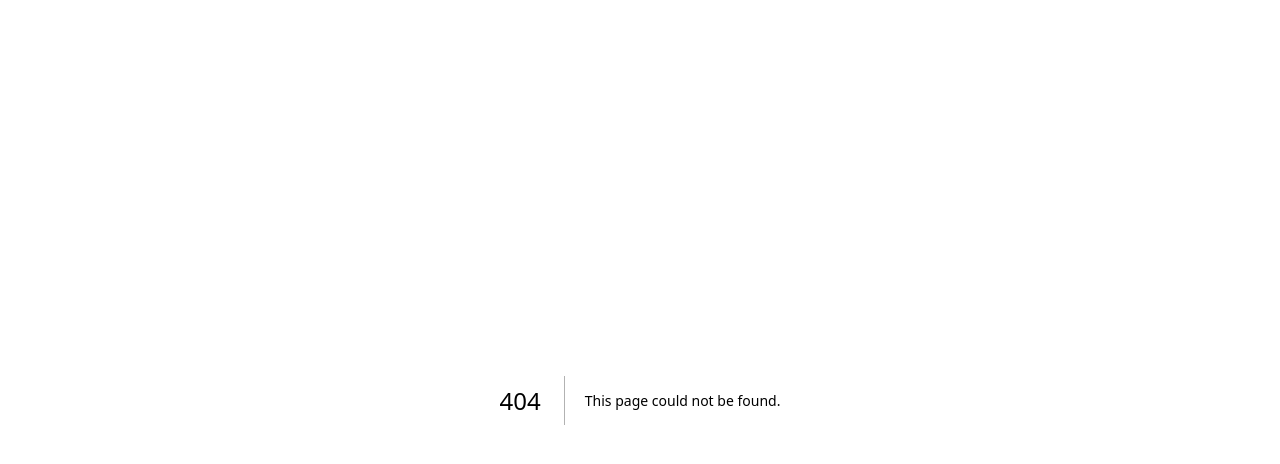
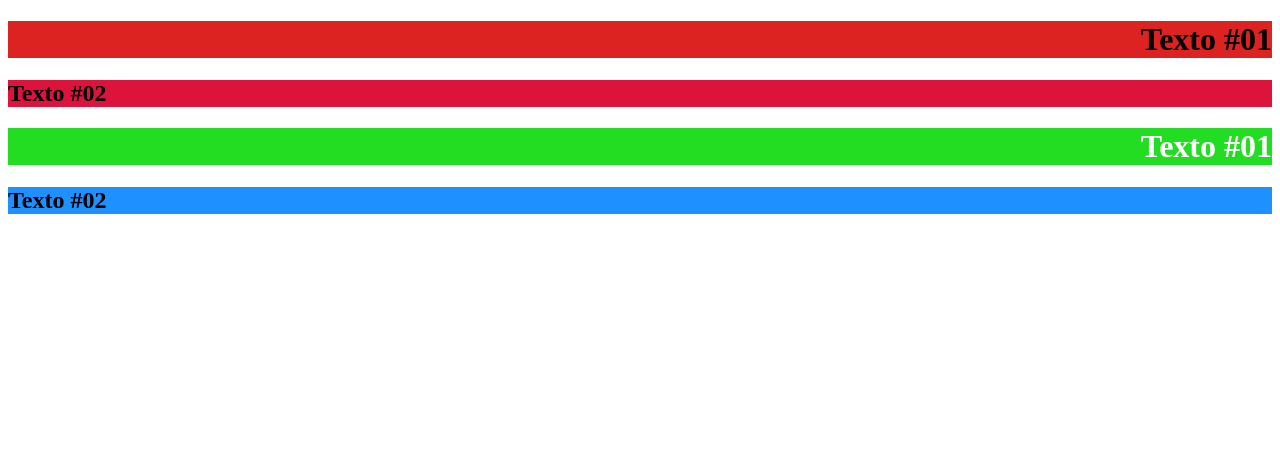
Before and after one commit to gabrielestefono/exercicios_next, a Next.js app: page /css/usandoestilo in a window 1280 px wide. Before the commit this address had no page. Shown: the top 464 px of the page. Built offline with nearby package versions, Linux system fonts and the light colour scheme.

Commit message:
Estilo condicional

```diff
--- /dev/null
+++ b/components/Estilo.jsx
@@ -0,0 +1,16 @@
+//import style from "../components/Estilo.module.css"
+
+export default function Estilo(props){
+    const classeAplicada = props.numero >= 0 ? "azul" : "vermelho"
+    const estilos = {
+        backgroundColor: props.numero >= 0 ? "#2d2" : "#d22",
+        color: props.color,
+        textAlign: props.direita ? "right" : "left"
+    }
+    return(
+        <div>
+            <h1 style={estilos}>Texto #01</h1>
+            <h2 className={classeAplicada}>Texto #02</h2>
+        </div>
+    )
+}
--- a/pages/_app.jsx
+++ b/pages/_app.jsx
@@ -1,4 +1,4 @@
-import "./css/integracao1.css";
+import "../styles/globals.css";
 
 export default function App({ Component, pageProps }) {
   return <Component {...pageProps} />
--- /dev/null
+++ b/pages/css/usandoestilo.jsx
@@ -0,0 +1,10 @@
+import Estilo from "@/components/Estilo";
+
+export default function UsandoEstilo(){
+    return(
+        <>
+            <Estilo numero={-3} color="#000" direita={true}/>
+            <Estilo numero={13} color="#fff" direita/>
+        </>
+    )
+}
--- a/styles/globals.css
+++ b/styles/globals.css
@@ -1,101 +1,16 @@
-:root {
-  --max-width: 1100px;
-  --border-radius: 12px;
-  --font-mono: ui-monospace, Menlo, Monaco, 'Cascadia Mono', 'Segoe UI Mono',
-    'Roboto Mono', 'Oxygen Mono', 'Ubuntu Monospace', 'Source Code Pro',
-    'Fira Mono', 'Droid Sans Mono', 'Courier New', monospace;
-
-  --foreground-rgb: 0, 0, 0;
-  --background-start-rgb: 214, 219, 220;
-  --background-end-rgb: 255, 255, 255;
-
-  --primary-glow: conic-gradient(
-    from 180deg at 50% 50%,
-    #16abff33 0deg,
-    #0885ff33 55deg,
-    #54d6ff33 120deg,
-    #0071ff33 160deg,
-    transparent 360deg
-  );
-  --secondary-glow: radial-gradient(
-    rgba(255, 255, 255, 1),
-    rgba(255, 255, 255, 0)
-  );
-
-  --tile-start-rgb: 239, 245, 249;
-  --tile-end-rgb: 228, 232, 233;
-  --tile-border: conic-gradient(
-    #00000080,
-    #00000040,
-    #00000030,
-    #00000020,
-    #00000010,
-    #00000010,
-    #00000080
-  );
-
-  --callout-rgb: 238, 240, 241;
-  --callout-border-rgb: 172, 175, 176;
-  --card-rgb: 180, 185, 188;
-  --card-border-rgb: 131, 134, 135;
-}
-
-@media (prefers-color-scheme: dark) {
-  :root {
-    --foreground-rgb: 255, 255, 255;
-    --background-start-rgb: 0, 0, 0;
-    --background-end-rgb: 0, 0, 0;
-
-    --primary-glow: radial-gradient(rgba(1, 65, 255, 0.4), rgba(1, 65, 255, 0));
-    --secondary-glow: linear-gradient(
-      to bottom right,
-      rgba(1, 65, 255, 0),
-      rgba(1, 65, 255, 0),
-      rgba(1, 65, 255, 0.3)
-    );
-
-    --tile-start-rgb: 2, 13, 46;
-    --tile-end-rgb: 2, 5, 19;
-    --tile-border: conic-gradient(
-      #ffffff80,
-      #ffffff40,
-      #ffffff30,
-      #ffffff20,
-      #ffffff10,
-      #ffffff10,
-      #ffffff80
-    );
-
-    --callout-rgb: 20, 20, 20;
-    --callout-border-rgb: 108, 108, 108;
-    --card-rgb: 100, 100, 100;
-    --card-border-rgb: 200, 200, 200;
-  }
-}
-
-* {
-  box-sizing: border-box;
-  padding: 0;
-  margin: 0;
-}
-
-html,
-body {
-  max-width: 100vw;
-  overflow-x: hidden;
-}
-
-body {
-  color: rgb(var(--foreground-rgb));
-}
-
 a {
   color: inherit;
   text-decoration: none;
 }
 
-@media (prefers-color-scheme: dark) {
-  html {
-    color-scheme: dark;
-  }
+*{
+  box-sizing: border-box;
 }
+
+.azul{
+  background-color: dodgerblue;
+}
+
+.vermelho{
+  background-color: crimson;
+}
```
